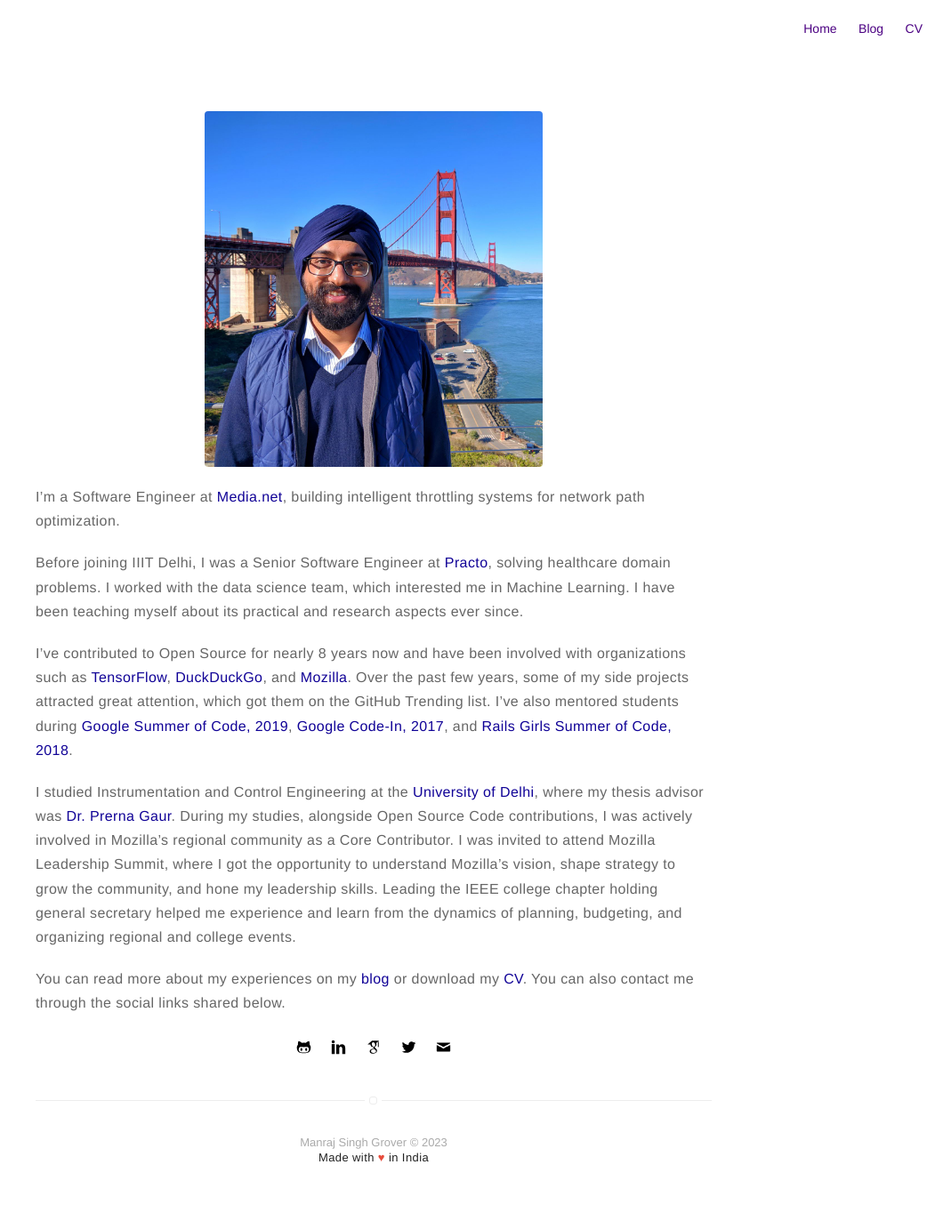
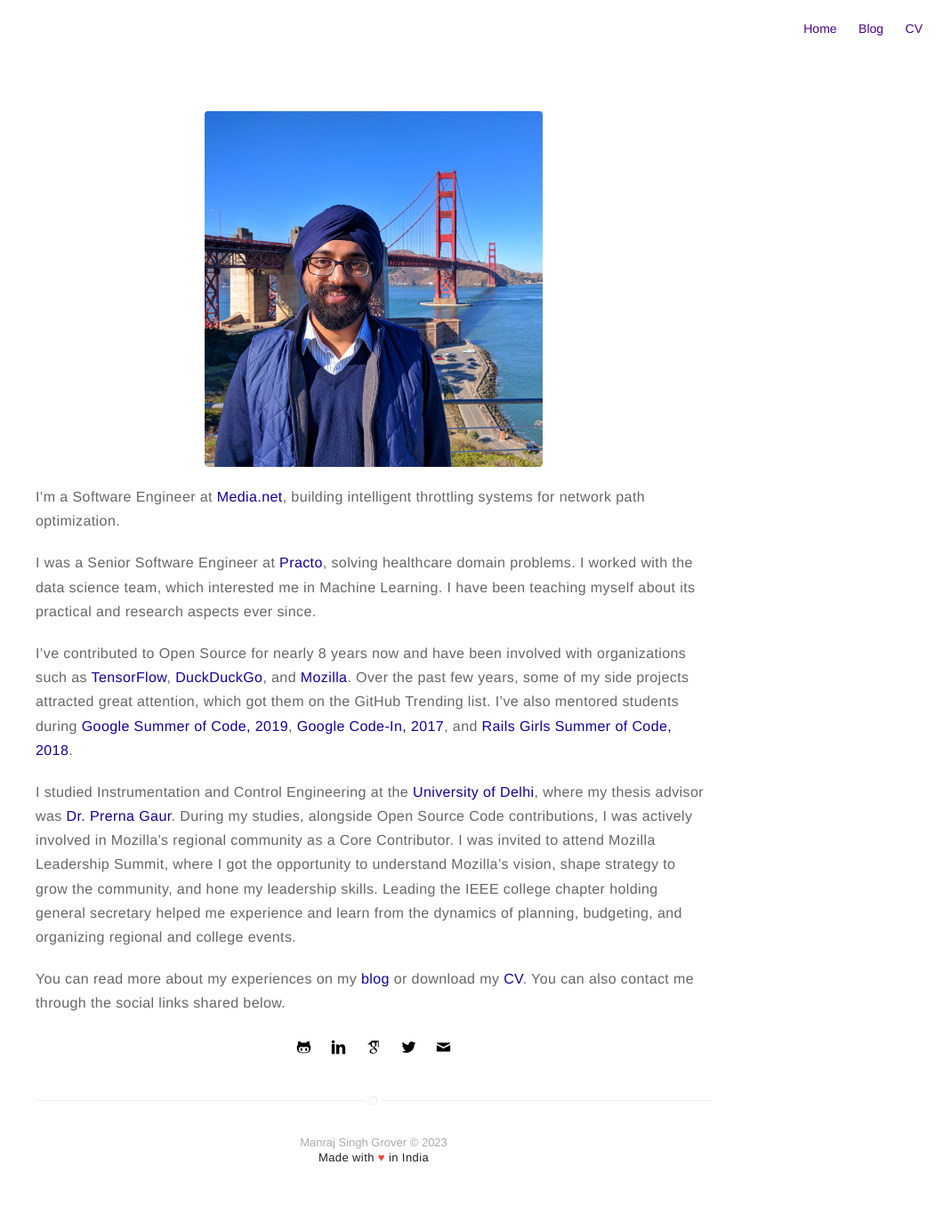
Before and after one commit to manrajgrover/manrajgrover.github.io, a Jekyll site: the page built from about.md, in a window 1280 px wide. Shown: the whole page at 89% size, without its empty margins (220-1280 px from the left). Built offline with Jekyll 4.4.1, drawn with Linux system fonts in a browser that asks for light colours.

Commit message:
[Bio] Updates bio to mention media.net

```diff
--- a/_config.yml
+++ b/_config.yml
@@ -1,6 +1,6 @@
 # main text of home
 name: Manraj Singh Grover
-bio: Research Assistant at IIIT Delhi, India
+bio: Software Engineer at Media.net
 
 # twitter summary info
 description: Manraj Singh Grover is a Software Engineer, an Open Source Enthusiast and a budding researcher. He has greatly contributed to organizations like TensorFlow, DuckDuckGo and Mozilla.
--- a/about.md
+++ b/about.md
@@ -6,7 +6,7 @@
 
 I'm a Software Engineer at <a href="https://media.net" target="_blank" class="link">Media.net</a>, building intelligent throttling systems for network path optimization.
 
-Before joining IIIT Delhi, I was a Senior Software Engineer at <a href="https://practo.com/" target="_blank" class="link">Practo</a>, solving healthcare domain problems. I worked with the data science team, which interested me in Machine Learning. I have been teaching myself about its practical and research aspects ever since.
+I was a Senior Software Engineer at <a href="https://practo.com/" target="_blank" class="link">Practo</a>, solving healthcare domain problems. I worked with the data science team, which interested me in Machine Learning. I have been teaching myself about its practical and research aspects ever since.
 
 I've contributed to Open Source for nearly 8 years now and have been involved with organizations such as <a href="https://github.com/tensorflow/tfjs" target="_blank" class="link">TensorFlow</a>, <a href="https://duckduckhack.com/u/manrajgrover/" target="_blank" class="link">DuckDuckGo</a>, and <a href="https://mozillians.org/en-US/u/manrajsingh/" target="_blank" class="link">Mozilla</a>. Over the past few years, some of my side projects attracted great attention, which got them on the GitHub Trending list. I've also mentored students during <a href="https://summerofcode.withgoogle.com/archive/2019/projects/6561581775716352/" target="_blank" class="link">Google Summer of Code, 2019</a>, <a href="https://codein.withgoogle.com/archive/2017/" target="_blank" class="link">Google Code-In, 2017</a>, and <a href="https://railsgirlssummerofcode.org/" target="_blank" class="link">Rails Girls Summer of Code, 2018</a>.
 
```
